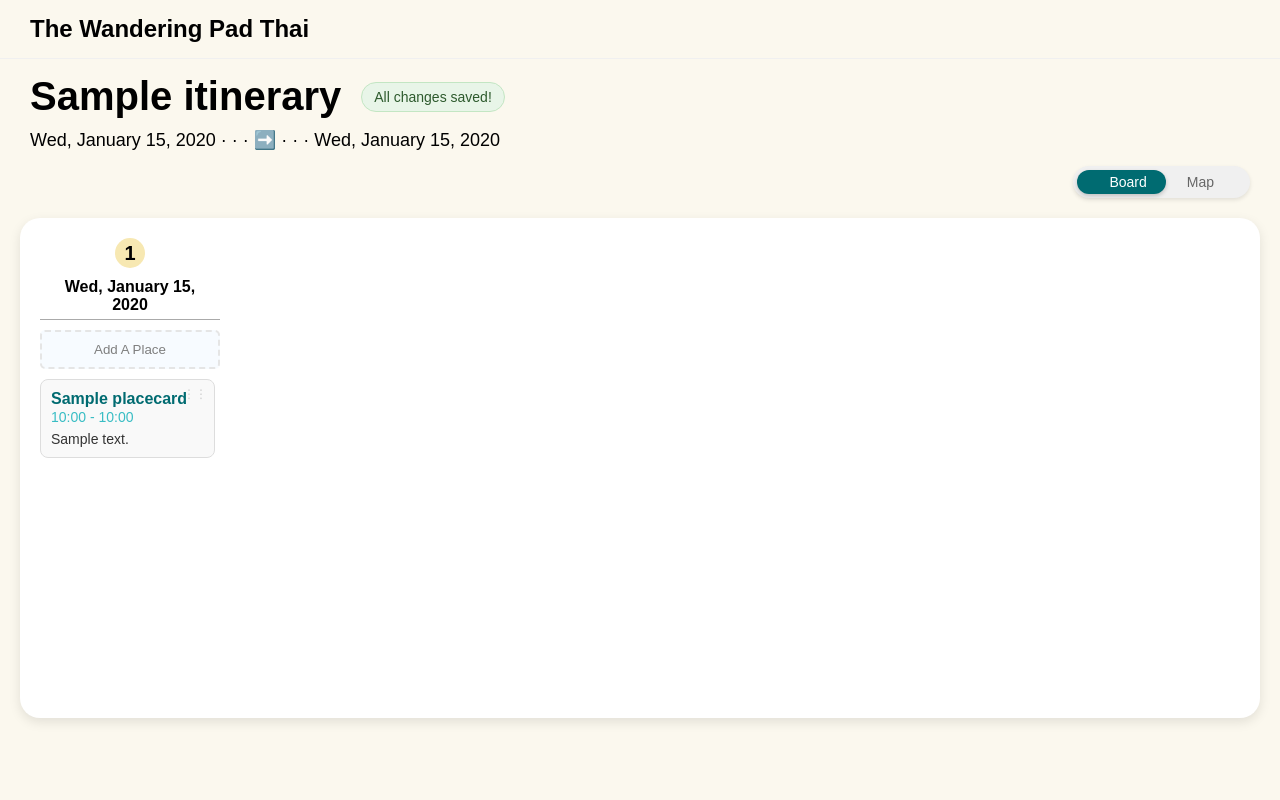
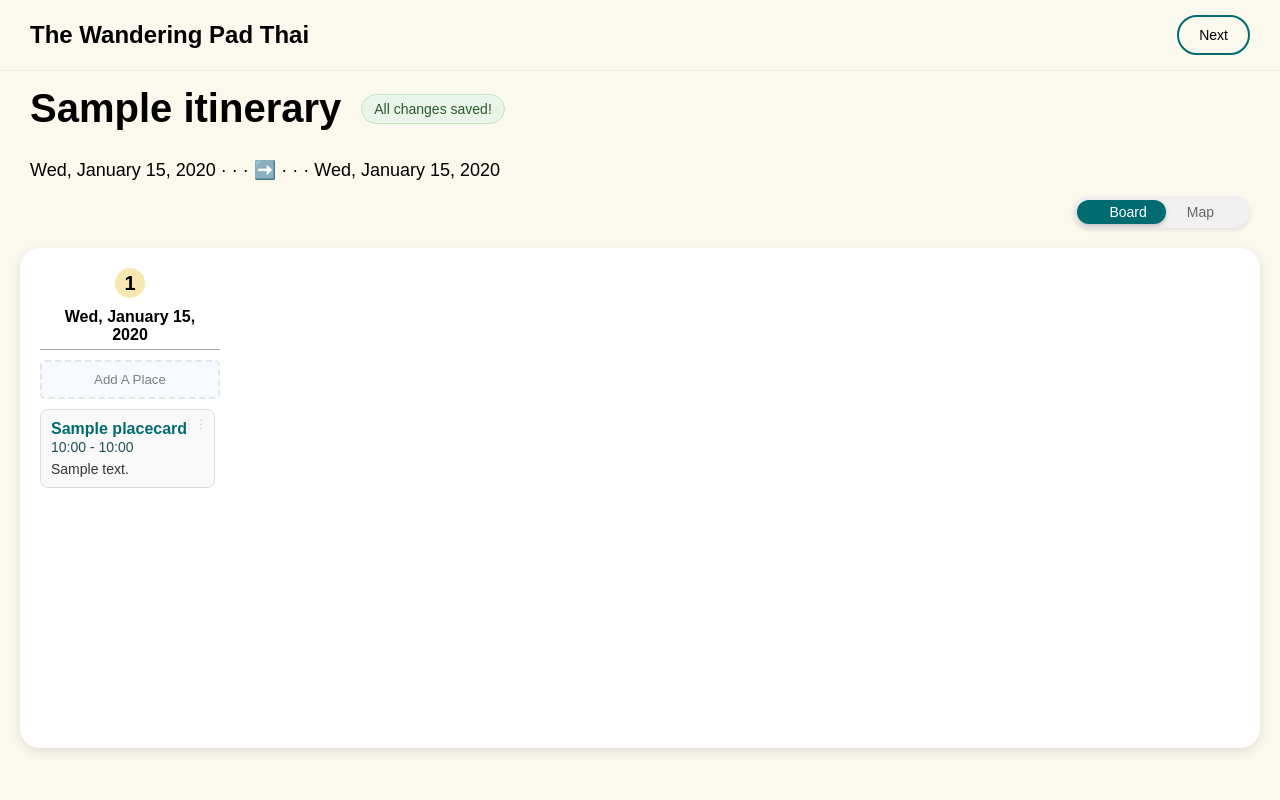
Before and after one commit to aungminthant13/The-Wandering-Pad-Thai, a Django app: page /itinerary/edit_itinerary/1/ in a window 1280 px wide. Run offline with Django 5.2, Linux system fonts and the light colour scheme; a user stored in the database is signed in; tables that the repository leaves empty hold one stand-in row (values such as "Sample post"); some libraries are stand-ins or nearby versions.

Commit message:
core features

```diff
--- a/itinerary/static/itinerary/css/edit_itinerary_styles.css
+++ b/itinerary/static/itinerary/css/edit_itinerary_styles.css
@@ -39,6 +39,26 @@ a:active {
     color: inherit;
     text-decoration: none;
 }
+
+.user-acc-button {
+  display: inline-block;
+  padding: 10px 20px;
+  border: 2px solid #006b71; /* Teal border */
+  border-radius: 25px;
+  color: #006B71;
+  text-decoration: none;
+  font-size: 14px;
+  font-weight: 500;
+  transition: background-color 0.3s, color 0.3s;
+  margin-left: 10px;
+  /* margin-right: 10px; */
+}
+
+.user-acc-button:hover {
+  background-color: #006B71;
+  color: white;
+}
+
 
 /* trip details */
 .trip_details {
@@ -678,6 +698,6 @@ a:active {
 
 /* Style the time display in place cards */
 .place_card .time-span {
-    color: #39bdc4;
+    color: #205355;
     font-weight: 500;
 }
--- a/itinerary/templates/itinerary/edit_itinerary.html
+++ b/itinerary/templates/itinerary/edit_itinerary.html
@@ -12,6 +12,10 @@
         ><span class="logo-text">The Wandering Pad Thai</span></a
       >
     </div>
+
+    <div class="user-acc">
+        <a href="{% url 'home' %}" class="user-acc-button">Next</a>
+    </div>
 </nav>
 
 <section>
@@ -20,16 +24,15 @@
         <div class="trip_title">
             {{ itinerary.title }}
             <span id="saveStatus" class="save-status">All changes saved!</span>
-         </div>
+         </div> <br>
          <div class="trip_dates">
             <div>{{ itinerary.start_date|date:"D, F j, Y" }} · · · ➡️ · · · {{ itinerary.return_date|date:"D, F j, Y" }}</div>
          </div>
      </div>
-</section>
 
-<!-- View toggle switch -->
-<div class="view-toggle-container">
-    <div class="view-toggle">
+     <!-- View toggle switch -->
+    <div class="view-toggle-container">
+        <div class="view-toggle">
         <input type="checkbox" id="viewToggle" class="toggle-checkbox">
         <label for="viewToggle" class="toggle-label">
             <span class="toggle-text-left">Board</span>
@@ -38,6 +41,8 @@
         </label>
     </div>
 </div>
+</section>
+
 
 <!-- itinerary board -->
 <section id="boardView">
@@ -243,7 +248,7 @@
                     map: map,
                     title: title,
                     label: {
-                        text: `[${dateNumber}]`,
+                        text: `${dateNumber}`,
                         color: 'black',
                         fontSize: '12px',
                         fontWeight: 'bold'
--- a/itinerary/urls.py
+++ b/itinerary/urls.py
@@ -1,5 +1,5 @@
 from django.urls import path
-from .views import create_itinerary, edit_itinerary
+from .views import create_itinerary, edit_itinerary, save_itinerary
 from . import views
 
 app_name = 'itinerary'
@@ -7,6 +7,7 @@ app_name = 'itinerary'
 urlpatterns = [
     path('create_itinerary/', create_itinerary, name='create_itinerary'),
     path('edit_itinerary/<int:itinerary_id>/', edit_itinerary, name='edit_itinerary'),
+    path('save_itinerary/<int:itinerary_id>/', save_itinerary, name='save_itinerary'),
 
     #itineraray place card edit/ delete
     path('<int:itinerary_id>/place-cards/save/', views.save_place_card, name='save_place_card'),
--- a/itinerary/views.py
+++ b/itinerary/views.py
@@ -254,3 +254,20 @@ def update_card_order(request, itinerary_id):
             'success': False,
             'message': f'Error updating card order: {str(e)}'
         })
+
+
+@login_required
+def save_itinerary(request, itinerary_id):
+    itinerary = get_object_or_404(Itineraries, id=itinerary_id, user=request.user)
+    start = itinerary.start_date
+    duration = itinerary.duration
+    date_list = [start + timedelta(days=i) for i in range(duration)]
+
+    # Load existing place cards
+    place_cards = PlaceCards.objects.filter(itinerary=itinerary).order_by('date', 'order', 'start_time')
+
+    return render(request, 'itinerary/edit_itinerary.html', {
+        "itinerary": itinerary,
+        "date_list": date_list,
+        "place_cards": place_cards,
+    })
```
